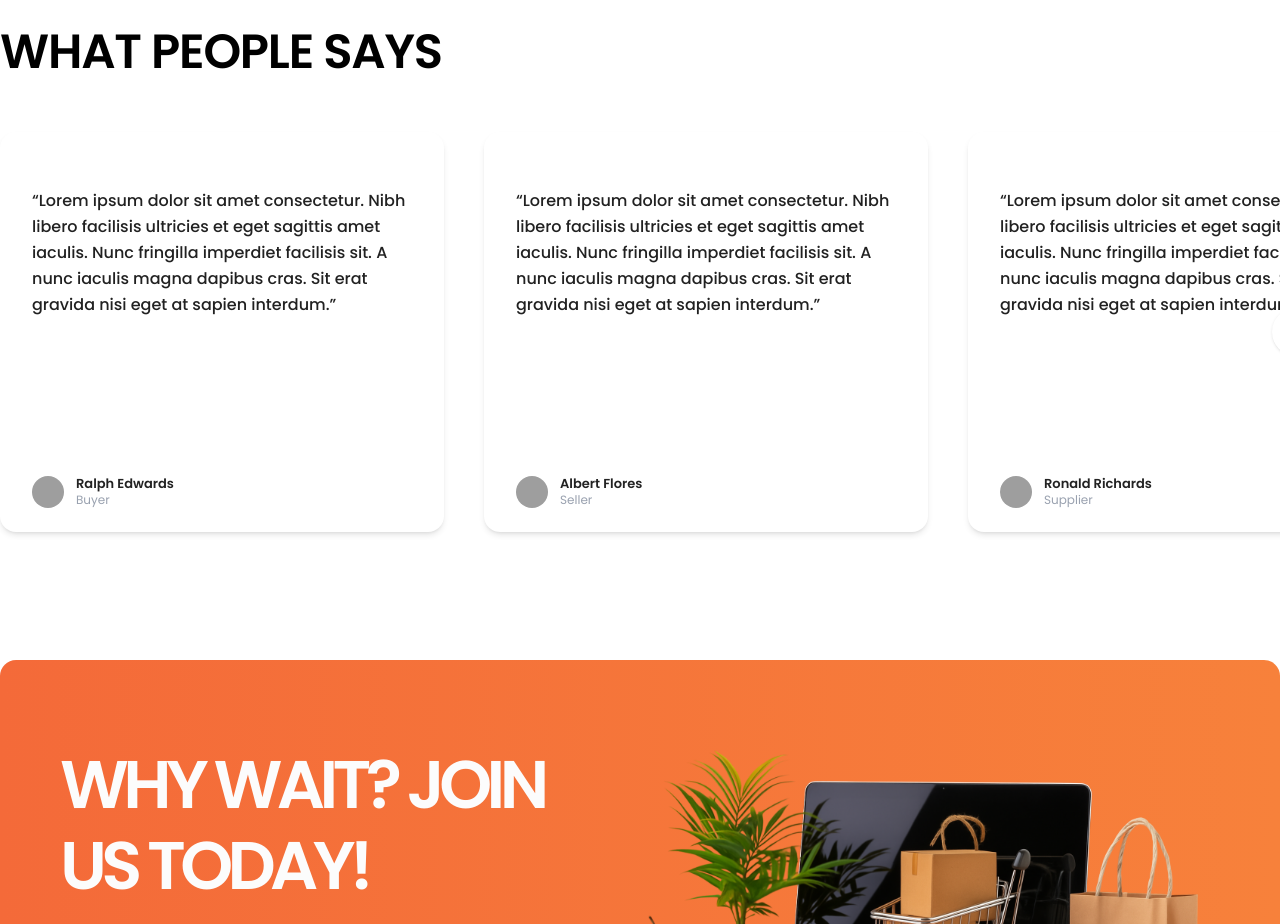
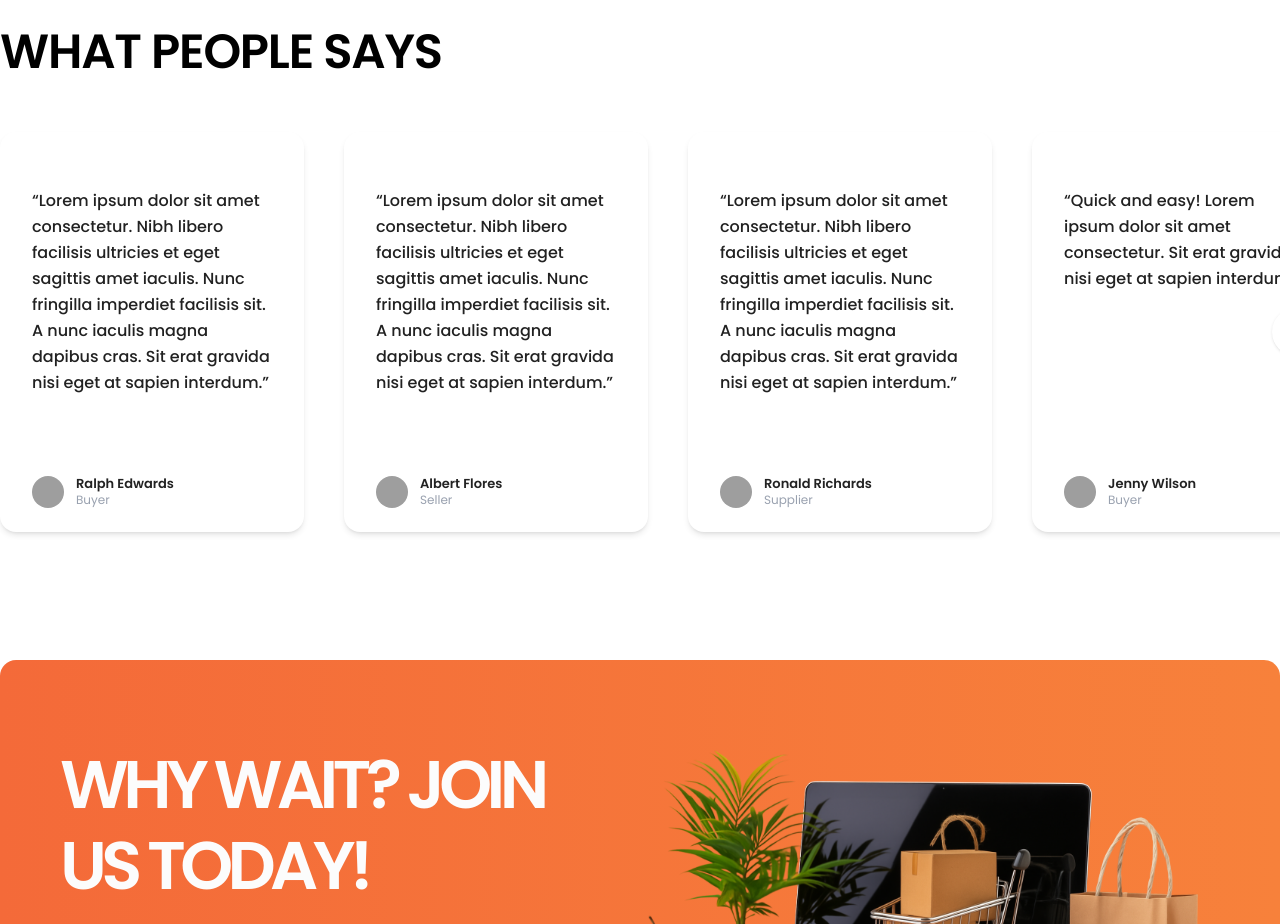
Before and after one commit to softvence-omega/daymoon-frontend, a React (Vite) app: page / in a window 1280 px wide. Shown: the part 5420-6344 px from the top of the page. Built offline with nearby package versions, Linux system fonts and the light colour scheme; grey boxes are pictures that could not be loaded.

Commit message:
added framer motion to home page components

```diff
--- a/src/components/HomePage/SourceDirection.tsx
+++ b/src/components/HomePage/SourceDirection.tsx
@@ -1,4 +1,5 @@
 import CommonWrapper from "@/common/CommonWrapper";
+import { motion } from "framer-motion";
 import img1 from "../../assets/Home/img1.png";
 import img2 from "../../assets/Home/img2.png";
 import img3 from "../../assets/Home/img3.png";
@@ -37,7 +38,10 @@
           </h2>
           <div className="grid grid-cols-1 md:grid-cols-3 gap-8">
             {sourceCards.map((card) => (
-              <div
+              <motion.div
+                initial={{ opacity: 0, y: -20 }}
+                whileInView={{ opacity: 1, y: 0 }}
+                transition={{ duration: 0.6 }}
                 key={card.title}
                 className="rounded-xl overflow-hidden bg-[#232323] relative group shadow-lg xl:h-[422px] xl:w-[422px]"
               >
@@ -52,7 +56,7 @@
                     {card.title}
                   </span>
                 </div>
-              </div>
+              </motion.div>
             ))}
           </div>
         </div>
--- a/src/components/HomePage/TradeWithConfident.tsx
+++ b/src/components/HomePage/TradeWithConfident.tsx
@@ -10,7 +10,6 @@
         initial={{ opacity: 0, y: -20 }}
         whileInView={{ opacity: 1, y: 0 }}
         transition={{ duration: 0.6 }}
-        viewport={{ once: true, amount: 0.2 }}
         className="text-[48px] font-semibold mb-12 leading-[57.6px] tracking-[-0.96px]"
       >
         TRADE WITH CONFIDENCE: FROM <br className="hidden md:block" />
@@ -22,7 +21,6 @@
           initial={{ opacity: 0, y: 40 }}
           whileInView={{ opacity: 1, y: 0 }}
           transition={{ duration: 0.7, delay: 0 }}
-          viewport={{ once: true, amount: 0.2 }}
           className="relative bg-white border-[#192D4E] rounded-xl border-1 lg:h-116 xl:h-102  shadow-orange-100 shadow  flex flex-col items-center text-center  "
         >
           <div className="px-2 py-10">
@@ -47,7 +45,6 @@
           initial={{ opacity: 0, y: 40 }}
           whileInView={{ opacity: 1, y: 0 }}
           transition={{ duration: 0.7, delay: 0 }}
-          viewport={{ once: true, amount: 0.2 }}
           className="relative bg-white border-[#192D4E] rounded-xl border-1 lg:h-124 xl:h-112  shadow-orange-100 shadow  flex flex-col items-center text-center  "
         >
           <div className="px-2 py-10">
@@ -73,7 +70,6 @@
           initial={{ opacity: 0, y: 40 }}
           whileInView={{ opacity: 1, y: 0 }}
           transition={{ duration: 0.7, delay: 0 }}
-          viewport={{ once: true, amount: 0.2 }}
           className="relative bg-white border-[#192D4E] rounded-xl border-1 lg:h-116 xl:h-102  shadow-orange-100 shadow  flex flex-col items-center text-center  "
         >
           <div className="px-2 py-10">
--- a/src/components/HomePage/WhatPeopleSays.tsx
+++ b/src/components/HomePage/WhatPeopleSays.tsx
@@ -7,6 +7,7 @@
   CarouselNext,
   CarouselPrevious,
 } from "@/components/ui/carousel";
+import { motion } from "framer-motion";
 
 const reviews = [
   {
@@ -67,8 +68,13 @@
         >
           <CarouselContent className="gap-6">
             {reviews.map((review) => (
+              <motion.div
+                key={review.id}
+                initial={{ opacity: 0, y: -20 }}
+                whileInView={{ opacity: 1, y: 0 }}
+                transition={{ duration: 0.6 }}
+              >
                 <CarouselItem
-                key={review.id}
                   className="
                   w-full
                   sm:w-[90vw]
@@ -102,6 +108,7 @@
                     </CardContent>
                   </Card>
                 </CarouselItem>
+              </motion.div>
             ))}
           </CarouselContent>
 
```
Lines whose indentation alone changed are shown as unchanged.
